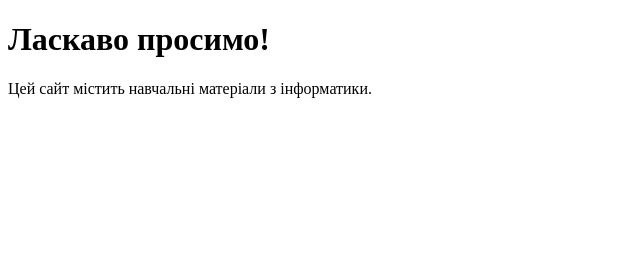
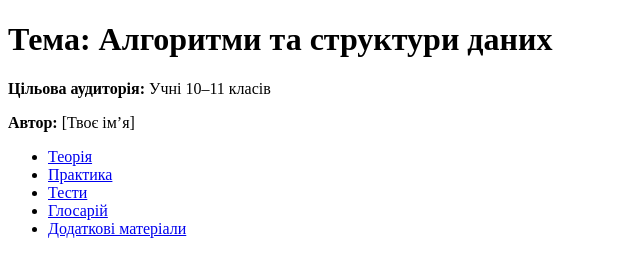
Before and after one commit to oharaninkdpu/aicourse, a plain HTML site: page index.html in a window 1280 px wide. Shown: the whole page, without its empty margins (0-640 px from the left). Drawn offline with Linux system fonts and the light colour scheme.

Commit message:
Structure

```diff
--- a/index.html
+++ b/index.html
@@ -2,12 +2,24 @@
 <html lang="uk">
 <head>
   <meta charset="UTF-8">
-  <title>Інформатика 10–11 клас</title>
+  <title>Алгоритми та структури даних</title>
   <link rel="stylesheet" href="styles/custom.css">
 </head>
 <body>
-  <h1>Ласкаво просимо!</h1>
-  <p>Цей сайт містить навчальні матеріали з інформатики.</p>
+  <h1>Тема: Алгоритми та структури даних</h1>
+  <p><strong>Цільова аудиторія:</strong> Учні 10–11 класів</p>
+  <p><strong>Автор:</strong> [Твоє ім’я]</p>
+
+  <nav>
+    <ul>
+      <li><a href="theory/main-content.md">Теорія</a></li>
+      <li><a href="practice/tasks.md">Практика</a></li>
+      <li><a href="tests/self-check.md">Тести</a></li>
+      <li><a href="theory/glossary.md">Глосарій</a></li>
+      <li><a href="resources/links.md">Додаткові матеріали</a></li>
+    </ul>
+  </nav>
+
   <script src="scripts/interactive.js"></script>
 </body>
 </html>
```
Also changed, not shown: 2 other files.
